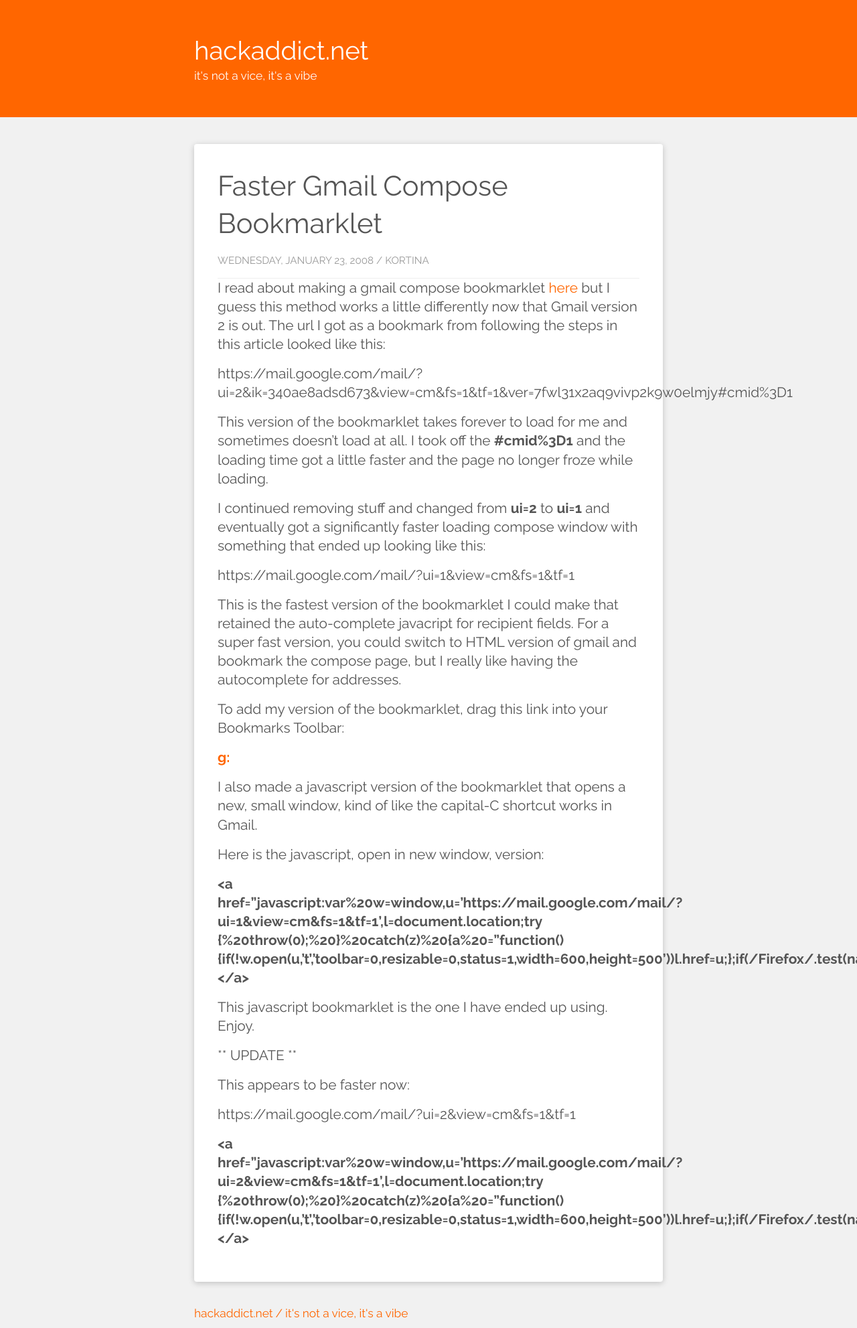
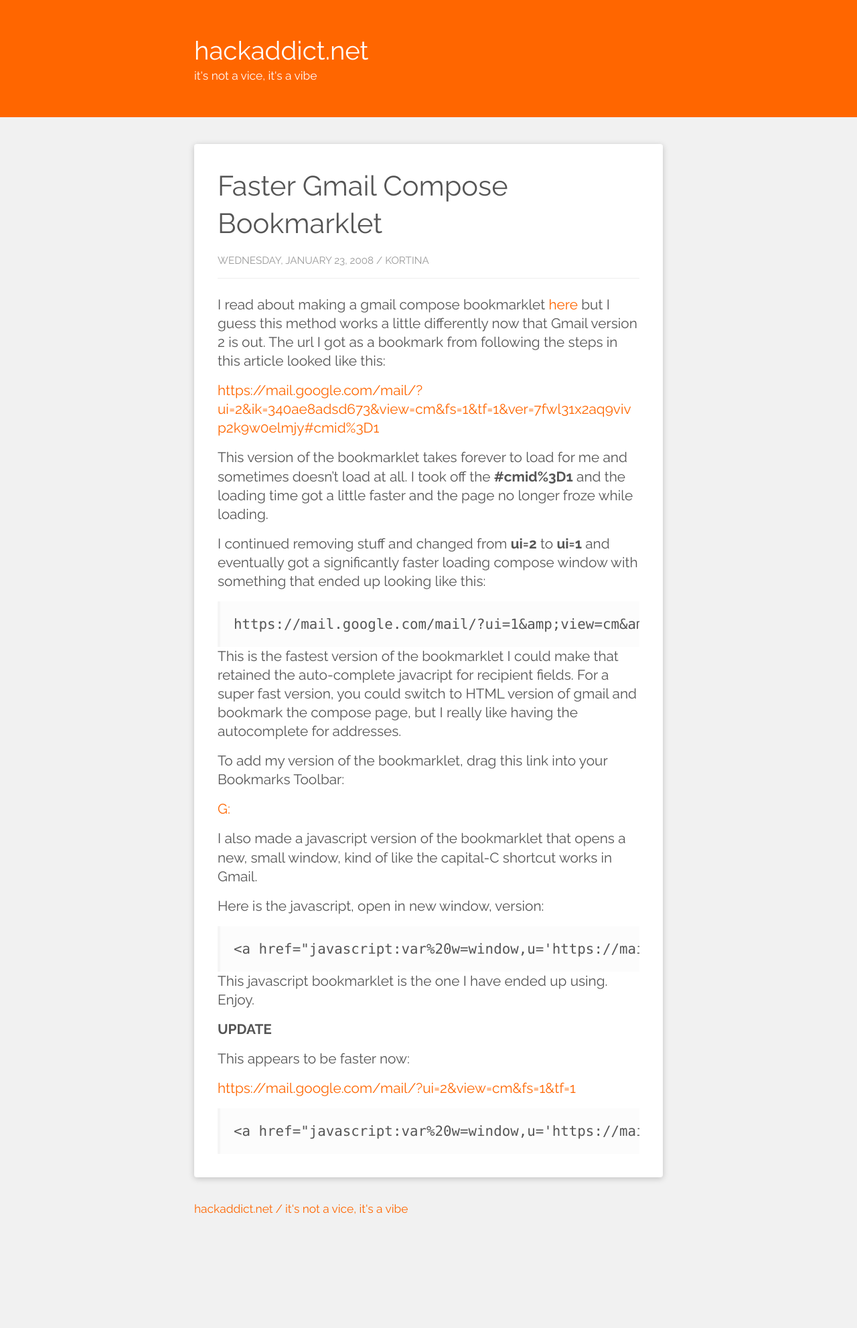
Before and after one commit to jennykortina/hackaddict, a Jekyll site: the page built from _posts/2008-01-23-faster-gmail-compose-bookmarklet.md, in a window 1280 px wide. Shown: the whole page at 67% size. Built offline with Jekyll 4.4.1, drawn with Linux system fonts in a browser that asks for light colours; some web fonts are replaced; after the commit the page ends 1828 px from its top, so only the background shows below that.

Commit message:
clean up css

````diff
--- a/_layouts/post.html
+++ b/_layouts/post.html
@@ -12,7 +12,8 @@
       <span class="backslash-spacer">/</span>
       <span> {{ page.author }}</span>
     </div>
-    {{ content }}
-
+    <div class="post-content">
+      {{ content }}
+    </div>
   </div>
 </article>
--- a/_posts/2008-01-23-faster-gmail-compose-bookmarklet.md
+++ b/_posts/2008-01-23-faster-gmail-compose-bookmarklet.md
@@ -14,10 +14,8 @@
 I read about making a gmail compose bookmarklet <a href="http://www.lifehack.org/articles/productivity/how-to-make-gmailgcal-rock-your-tasks.html">here</a> but I guess this method works a little differently now that Gmail version 2 is out.  The url I got as a bookmark from following the steps in this article looked like this:
 
 
-
-https://mail.google.com/mail/?ui=2&amp;ik=340ae8adsd673&amp;view=cm&amp;fs=1&amp;tf=1&amp;ver=7fwl31x2aq9vivp2k9w0elmjy#cmid%3D1
-
-
+<a href="https://mail.google.com/mail/?ui=2&amp;ik=340ae8adsd673&amp;view=cm&amp;fs=1&amp;tf=1&amp;ver=7fwl31x2aq9vivp2k9w0elmjy#cmid%3D1">
+https://mail.google.com/mail/?ui=2&amp;ik=340ae8adsd673&amp;view=cm&amp;fs=1&amp;tf=1&amp;ver=7fwl31x2aq9vivp2k9w0elmjy#cmid%3D1</a>
 
 This version of the bookmarklet takes forever to load for me and sometimes doesn't load at all.  I took off the <b>#cmid%3D1</b> and the loading time got a little faster and the page no longer froze while loading.
 
@@ -26,9 +24,9 @@
 I continued removing stuff and changed from <b>ui=2</b> to <b>ui=1</b> and eventually got a significantly faster loading compose window with something that ended up looking like this:
 
 
-
+```
 https://mail.google.com/mail/?ui=1&amp;view=cm&amp;fs=1&amp;tf=1
-
+```
 
 
 This is the fastest version of the bookmarklet I could make that retained the auto-complete javacript for recipient fields.  For a super fast version, you could switch to HTML version of gmail and bookmark the compose page, but I  really like having the autocomplete for addresses.
@@ -37,10 +35,7 @@
 
 To add my version of the bookmarklet, drag this link into your Bookmarks Toolbar:
 
-
-
-<b><a href="https://mail.google.com/mail/?ui=1&amp;view=cm&amp;fs=1&amp;tf=1">g:</a></b>
-
+<a href="https://mail.google.com/mail/?ui=1&amp;view=cm&amp;fs=1&amp;tf=1">G:</a>
 
 
 I also made a javascript version of the bookmarklet that opens a new, small window, kind of like the capital-C shortcut works in Gmail.
@@ -49,22 +44,22 @@
 
 Here is the javascript, open in new window, version:
 
-
-
-<b><a href="javascript:var%20w=window,u='https://mail.google.com/mail/?ui=1&amp;view=cm&amp;fs=1&amp;tf=1',l=document.location;try{{ " {%"="" }}20throw(0);%20}%20catch(z)%20{a%20="function(){if(!w.open(u,'t','toolbar=0,resizable=0,status=1,width=600,height=500'))l.href=u;};if(/Firefox/.test(navigator.userAgent))setTimeout(a,0);else%20a();}void(0)&quot;">G:</a></b>
-
+```
+<a href="javascript:var%20w=window,u='https://mail.google.com/mail/?ui=1&amp;view=cm&amp;fs=1&amp;tf=1',l=document.location;try{{ " {%"="" }}20throw(0);%20}%20catch(z)%20{a%20="function(){if(!w.open(u,'t','toolbar=0,resizable=0,status=1,width=600,height=500'))l.href=u;};if(/Firefox/.test(navigator.userAgent))setTimeout(a,0);else%20a();}void(0)&quot;">G:</a>
+```
 
 
 This javascript bookmarklet is the one I have ended up using.  Enjoy.
 
 
-
-** UPDATE **
+**UPDATE**
 
 This appears to be faster now:
 
-https://mail.google.com/mail/?ui=2&amp;view=cm&amp;fs=1&amp;tf=1
+<a href="https://mail.google.com/mail/?ui=2&amp;view=cm&amp;fs=1&amp;tf=1">
+https://mail.google.com/mail/?ui=2&amp;view=cm&amp;fs=1&amp;tf=1</a>
 
 
-
-<b><a href="javascript:var%20w=window,u='https://mail.google.com/mail/?ui=2&amp;view=cm&amp;fs=1&amp;tf=1',l=document.location;try{{ " {%"="" }}20throw(0);%20}%20catch(z)%20{a%20="function(){if(!w.open(u,'t','toolbar=0,resizable=0,status=1,width=600,height=500'))l.href=u;};if(/Firefox/.test(navigator.userAgent))setTimeout(a,0);else%20a();}void(0)&quot;">G:</a></b>
+```
+<a href="javascript:var%20w=window,u='https://mail.google.com/mail/?ui=2&amp;view=cm&amp;fs=1&amp;tf=1',l=document.location;try{{ " {%"="" }}20throw(0);%20}%20catch(z)%20{a%20="function(){if(!w.open(u,'t','toolbar=0,resizable=0,status=1,width=600,height=500'))l.href=u;};if(/Firefox/.test(navigator.userAgent))setTimeout(a,0);else%20a();}void(0)&quot;">G:</a>
+```
--- a/css/hackaddict.css
+++ b/css/hackaddict.css
@@ -14,6 +14,7 @@
 a:active {
   color: #ff6600;
   text-decoration: none;
+  word-wrap: break-word;
 }
 
 /* header */
@@ -112,6 +113,9 @@
   padding-bottom: 1rem;
   text-transform: uppercase;
 }
+.post-content {
+  margin-top: 25px;
+}
 
 /* footer */
 .footer-wrapper {
````
